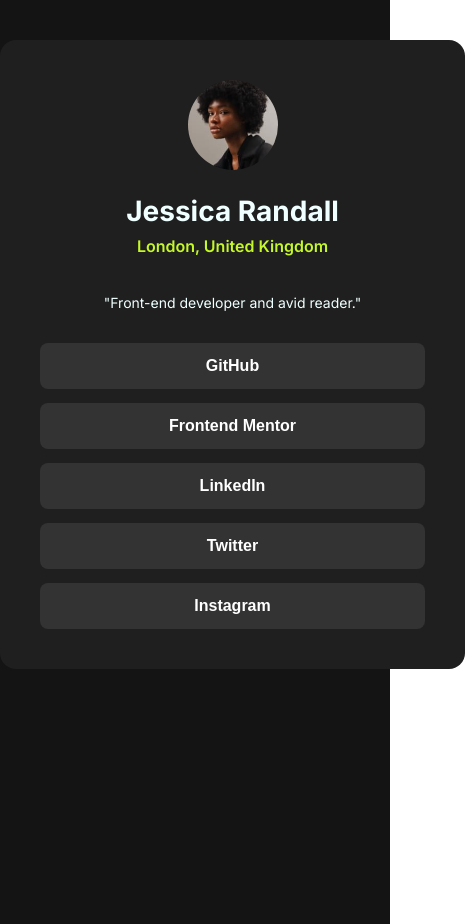
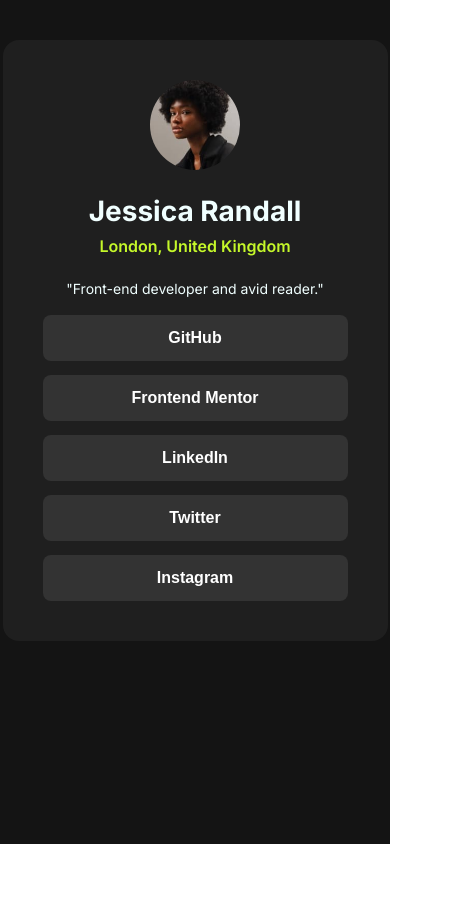
Before and after one commit to rahulS-repo/social-links-profile-main, a React (Vite) app: page / in a window 390 px wide. Shown: the whole page, 465 px wide, since content can reach past the window. After the commit the page ends 844 px from the top, so only its background shows below. Built offline with nearby package versions, Linux system fonts and the light colour scheme.

Commit message:
added responsiveness

```diff
--- a/src/App.module.css
+++ b/src/App.module.css
@@ -1,5 +1,12 @@
 .container {
   background-color: hsl(0, 0%, 8%);
   height: 100vh;
+  /* width: 100%; */
   padding: 40px 0;
 }
+
+@media (max-width: 375px) {
+  .container {
+    padding: 20px; /* Adjust padding for smaller screens */
+  }
+}
--- a/src/components/Profile.module.css
+++ b/src/components/Profile.module.css
@@ -1,7 +1,9 @@
+/* Default styles */
 .profile-section {
   background-color: hsl(0, 0%, 12%);
   color: azure;
-  width: 385px;
+  width: 100%; /* Set width to 100% to make it responsive */
+  max-width: 385px; /* Set maximum width */
   border-radius: 16px;
   margin: 0 auto;
   padding: 40px;
@@ -9,21 +11,24 @@
   flex-direction: column;
   gap: 18px;
 }
+
 .profile-section__top {
   display: flex;
   flex-direction: column;
   gap: 24px;
-  /* justify-content: center; */
   align-items: center;
 }
+
 .profile-section__img {
   height: 90px;
   width: 90px;
   border-radius: 200px;
 }
+
 .profile-section__heading-group {
   text-align: center;
 }
+
 .profile-section__heading-group h1 {
   margin: 0;
   margin-bottom: 8px;
@@ -37,13 +42,16 @@
   font-size: 16px;
   font-weight: 600;
 }
+
 .profile-section__summary {
 }
+
 .profile-section__bottom {
   display: flex;
   flex-direction: column;
   gap: 14px;
 }
+
 .profile-section__social-links {
   background-color: hsl(0, 0%, 20%);
   color: hsl(0, 0%, 100%);
@@ -55,8 +63,23 @@
   cursor: pointer;
   font-weight: 600;
 }
+
 .profile-section__social-links:hover {
   background-color: hsl(75, 94%, 57%);
   color: hsl(0, 0%, 12%);
   transition: all 0.3s;
 }
+
+/* Media query for mobile */
+@media (max-width: 375px) {
+  .profile-section {
+    padding: 20px; /* Adjust padding for smaller screens */
+  }
+}
+
+/* Media query for desktop */
+@media (min-width: 1440px) {
+  .profile-section {
+    width: 50%; /* Adjust width for larger screens */
+  }
+}
--- a/src/index.css
+++ b/src/index.css
@@ -1,9 +1,15 @@
-/* :root {
-} */
+* {
+  margin: 0;
+  padding: 0;
+  box-sizing: border-box;
+}
+#root {
+  width: 100%;
+}
 
 body {
-  margin: 0;
-  padding: 0;
+  /* margin: 0;
+  padding: 0; */
   font-family: "Inter";
   color: hsl(0, 0%, 100%);
   font-size: 14px;
```
